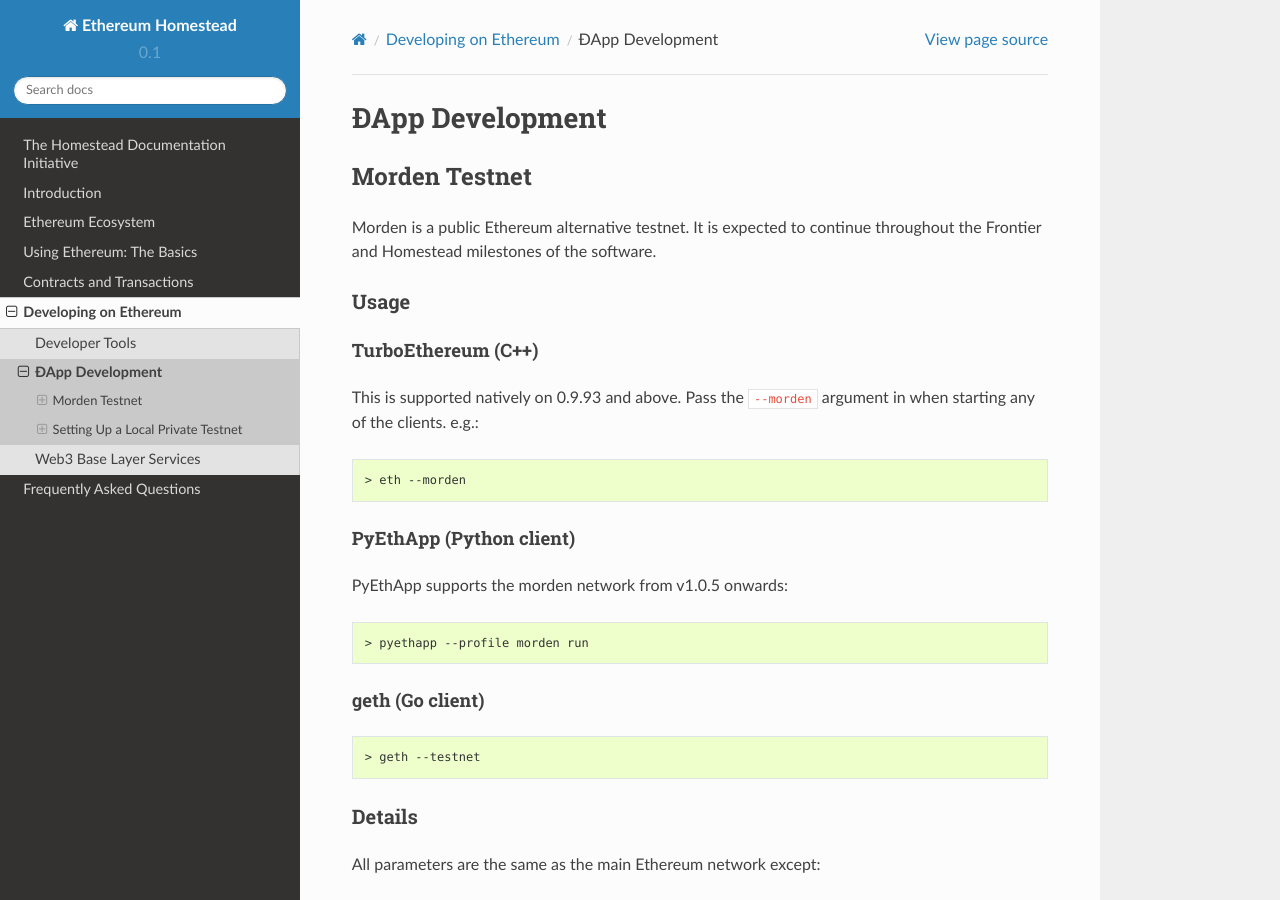
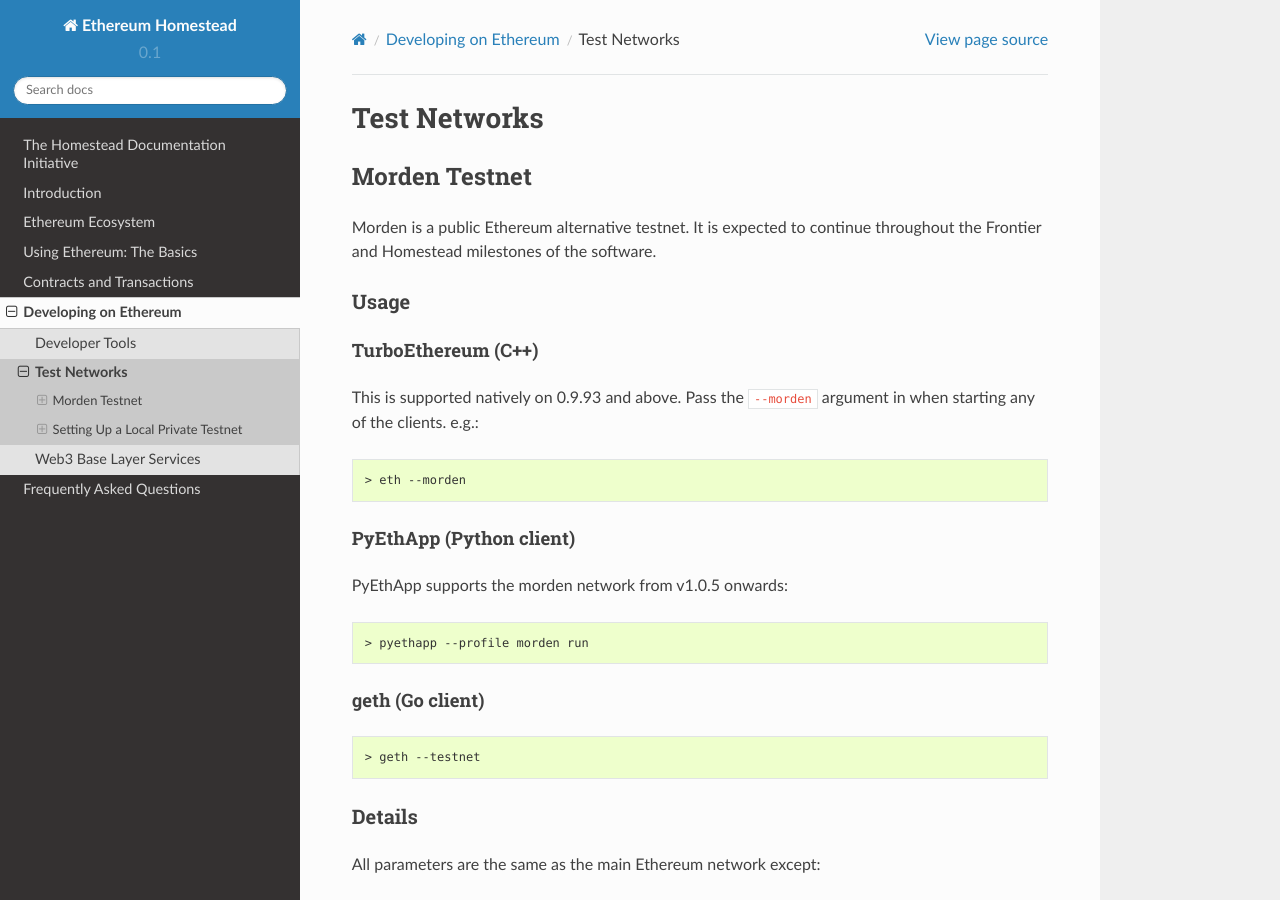
Before and after one commit to ethereum/homestead-guide, a Sphinx documentation site: the page built from source/developing-on-ethereum/test-networks.rst, in a window 1280 px wide and 900 px high. Built offline with Sphinx 7.4.7 and the Read the Docs theme 2.0.0, drawn with Linux system fonts in a browser that asks for light colours.

Commit message:
Small fix on test networks page

```diff
--- a/source/developing-on-ethereum/test-networks.rst
+++ b/source/developing-on-ethereum/test-networks.rst
@@ -1,5 +1,5 @@
 ********************************************************************************
-ÐApp Development
+Test Networks
 ********************************************************************************
 
 Morden Testnet
```
